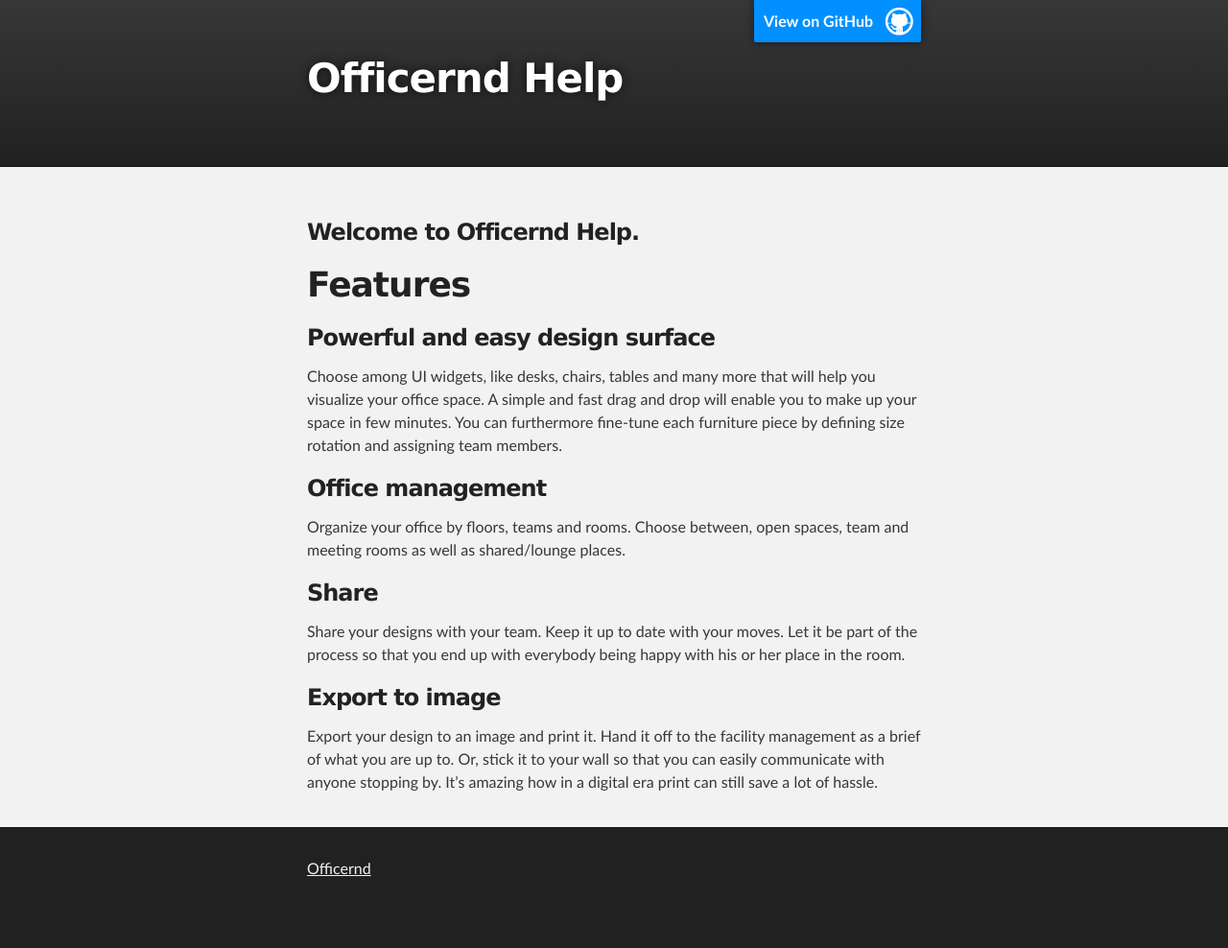
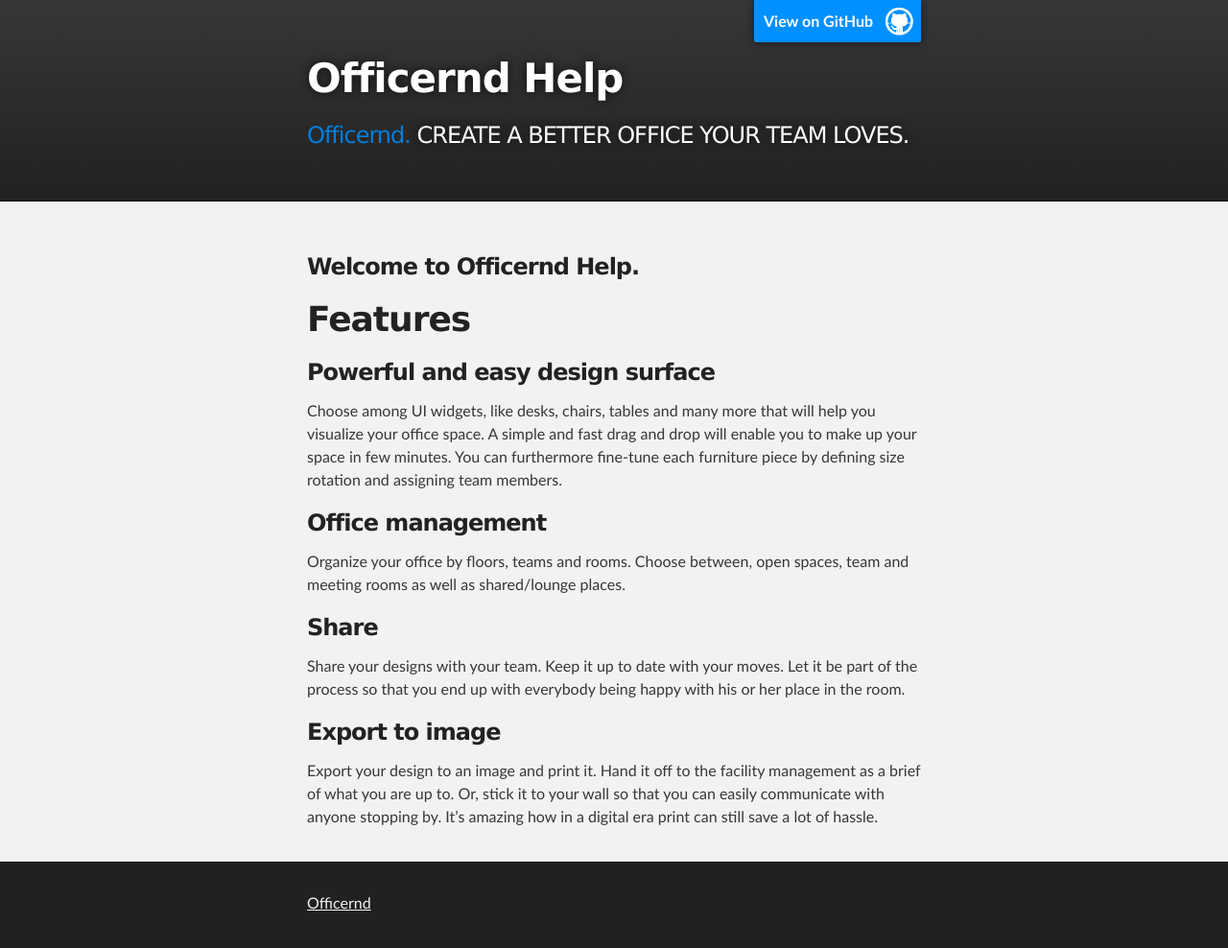
Before and after one commit to officernd/officernd.github.io, a plain HTML site: page index.html in a window 1280 px wide. Shown: the whole page at 96% size. Before the commit the page ends 952 px from the top, so only its background shows below. Drawn offline with Linux system fonts and the light colour scheme.

Commit message:
Update index.html

```diff
--- a/index.html
+++ b/index.html
@@ -19,7 +19,7 @@
           <a id="forkme_banner" href="https://github.com/officernd">View on GitHub</a>
 
           <h1 id="project_title">Officernd Help</h1>
-          <h2 id="project_tagline"></h2>
+          <h2 id="project_tagline"><a href="http://www.officernd.com">Officernd.</a> CREATE A BETTER OFFICE YOUR TEAM LOVES.</h2>
 
         </header>
     </div>
```
